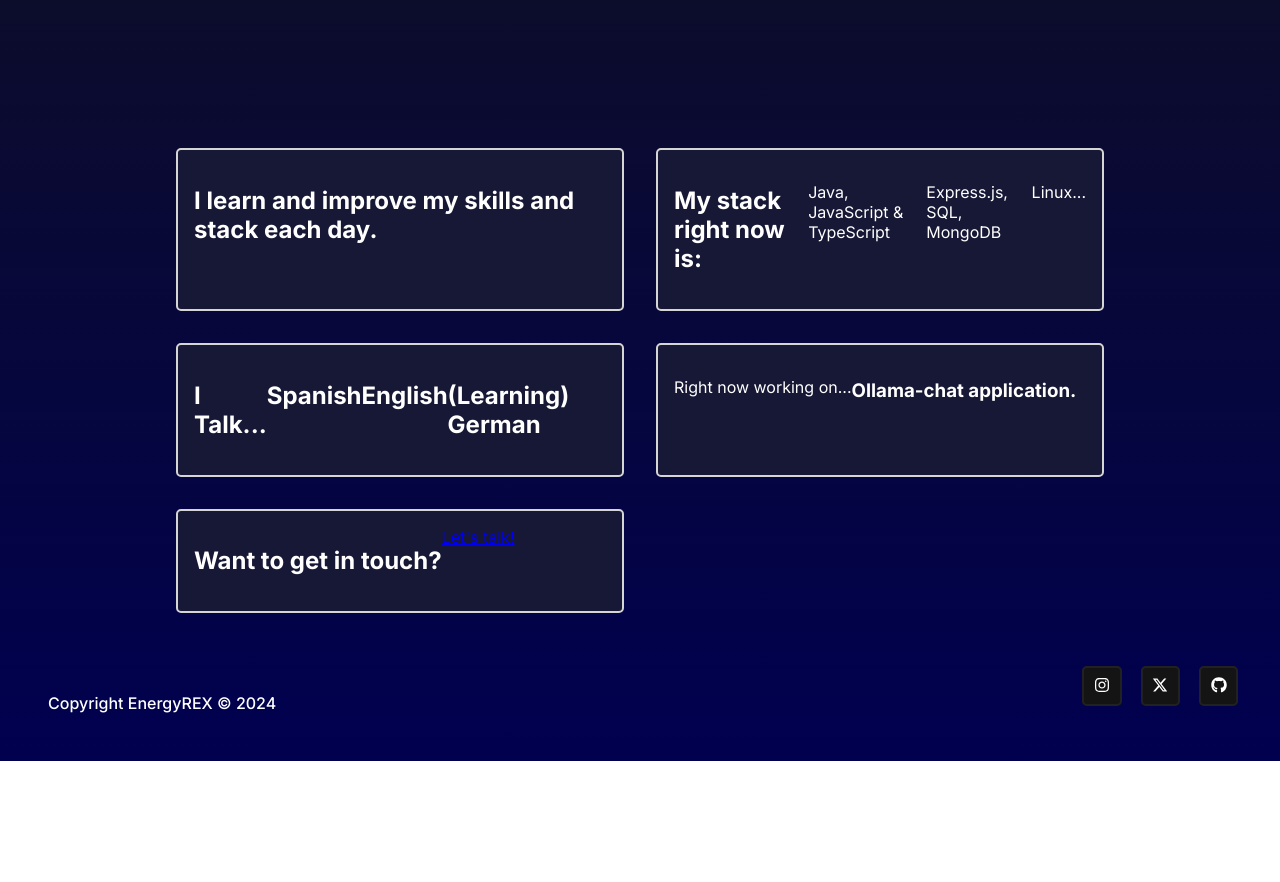
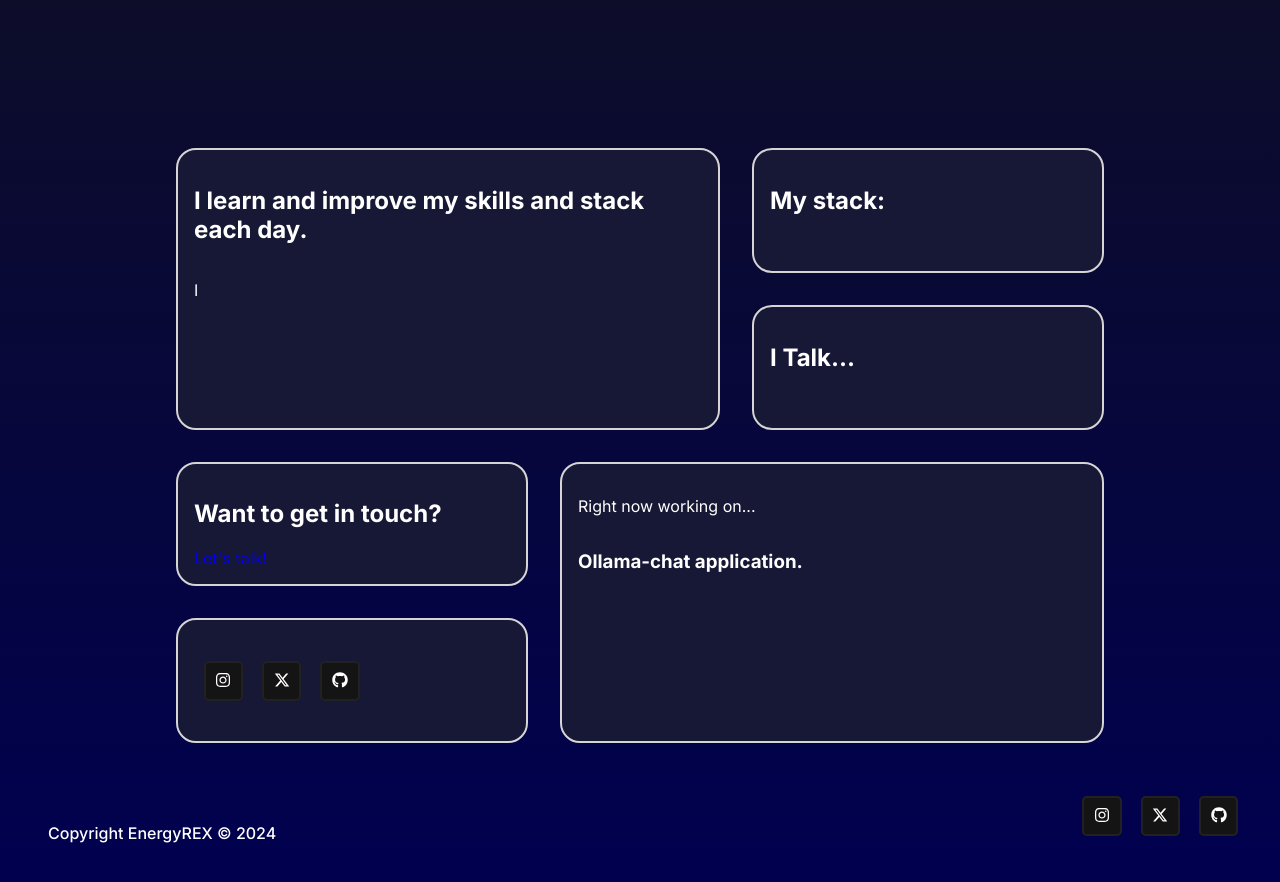
Before and after one commit to EnergyREX/Portfolio, a Next.js app: page / in a window 1280 px wide. Shown: the part 500-1382 px from the top of the page. Before the commit the page ends 1261 px from the top, so only its background shows below. Built offline with nearby package versions, Linux system fonts and the light colour scheme.

Commit message:
Aboutme bento layout

```diff
--- a/app/(root)/main.module.css
+++ b/app/(root)/main.module.css
@@ -72,5 +72,57 @@
     margin-top: 10rem;
     margin-bottom: 3rem;
 
-    grid-template-columns: repeat(2, 1fr);
+    grid-template-columns: repeat(5, 1fr);
+    grid-template-rows: repeat(4, 1fr);
 }
+
+.cardBlock__phrase {
+    grid-column: 1/4;
+    grid-row: 1/3;
+    flex-direction: column;
+}
+
+.cardBlock__stack {
+    grid-column: 4/6;
+    flex-direction: column;
+}
+
+.cardBlock__languages {
+    grid-column: 4/6;
+    flex-direction: column;
+}
+
+.cardBlock__contact {
+    grid-column: 1/3;
+    flex-direction: column;
+}
+
+.cardBlock__socials {
+    grid-column: 1/3;
+}
+
+.cardBlock__actualProject {
+    flex-direction: column;
+    grid-column: 3/6;
+    grid-row: 3/6;
+}
+
+.footer__socialBtn {
+    background-color: #141414;
+
+    border-radius: 5px;
+    border: 2px solid #212121;
+
+    padding: 0.6rem;
+    padding-bottom: 0.4rem;
+    margin: 0.6rem;
+
+    align-self: center;
+    justify-self: center;
+
+    font-size: 1rem;
+
+    font-weight: 600;
+
+    color: #fff;
+}
--- a/app/(root)/page.tsx
+++ b/app/(root)/page.tsx
@@ -1,7 +1,7 @@
 import Link from "next/link"
 import Content from "../ui/components/Content/Content"
 import Hero from "../ui/components/Content/Sections/Hero/Hero"
-import { FaArrowRight } from "react-icons/fa6"
+import { FaArrowRight, FaGithub, FaInstagram, FaXTwitter } from "react-icons/fa6"
 
 import styles from "./main.module.css";
 import Card from "../ui/components/Card";
@@ -17,31 +17,32 @@ export default function Portfolio() {
 
         <section className={styles.about__main}>
 
-          <Card>
+          <Card className={styles.cardBlock__phrase}>
             <h1>I learn and improve my skills and stack each day.</h1>
+            <p>I </p>
           </Card>
 
-          <Card>
-            <h1>My stack right now is:</h1>
-            <p>Java, JavaScript & TypeScript</p>
-            <p>Express.js, SQL, MongoDB</p>
-            <p>Linux...</p>
+          <Card className={styles.cardBlock__stack}>
+            <h1>My stack:</h1>
           </Card>
-          <Card>
+          <Card className={styles.cardBlock__languages}>
             <h1>I Talk...</h1>
-            <h2>Spanish</h2>
-            <h2>English</h2>
-            <h2>(Learning) German</h2>
           </Card>
 
-          <Card>
+          <Card className={styles.cardBlock__contact}>
+            <h1>Want to get in touch?</h1>
+            <Link href="contact">Let's talk!</Link>
+          </Card>
+
+          <Card className={styles.cardBlock__socials}>
+              <Link className={styles.footer__socialBtn} href="https://instagram.com/energyrex"><FaInstagram /></Link>
+              <Link className={styles.footer__socialBtn} href="https://x.com/RealEnergyREX"><FaXTwitter /></Link>
+              <Link className={styles.footer__socialBtn} href="https://github.com/EnergyREX"><FaGithub /></Link>
+          </Card>
+
+          <Card className={styles.cardBlock__actualProject}>
             <p>Right now working on...</p>
             <h3>Ollama-chat application.</h3>
-          </Card>
-
-          <Card>
-            <h1>Want to get in touch?</h1>
-            <Link href="contact">Let's talk!</Link>
           </Card>
         </section>
       </>
--- a/app/ui/components/Card.tsx
+++ b/app/ui/components/Card.tsx
@@ -2,6 +2,7 @@ import React, { ReactNode } from 'react'
 
 interface props {
     children: ReactNode;
+    className: string;
 }
 
 const basicStyle = {
@@ -11,12 +12,12 @@ const basicStyle = {
     margin: "1rem",
     padding: "1rem",
     border: "2px #d5d5d5 solid",
-    borderRadius: "5px"
+    borderRadius: "20px"
 }
 
-const Card = ({ children }: props) => {
+const Card = ({ children, className }: props) => {
   return (
-    <div style={basicStyle}>{children}</div>
+    <div className={className} style={basicStyle}>{children}</div>
   )
 }
 
```
